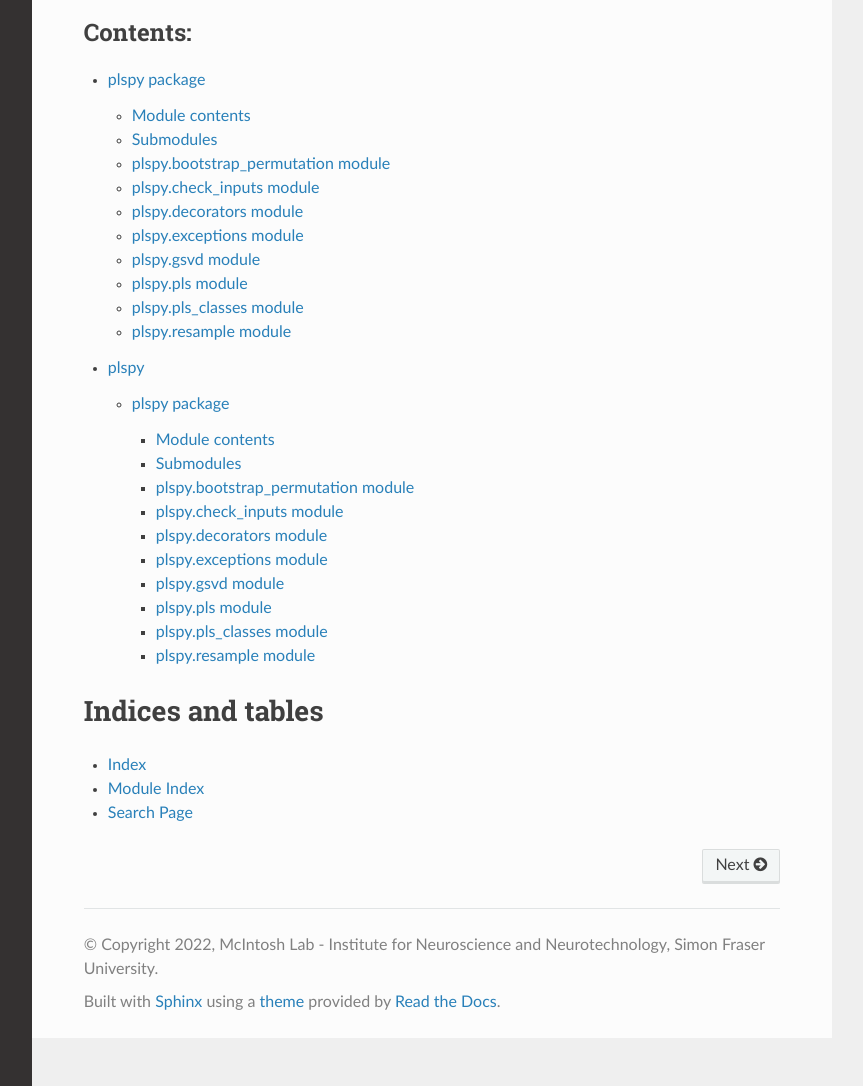
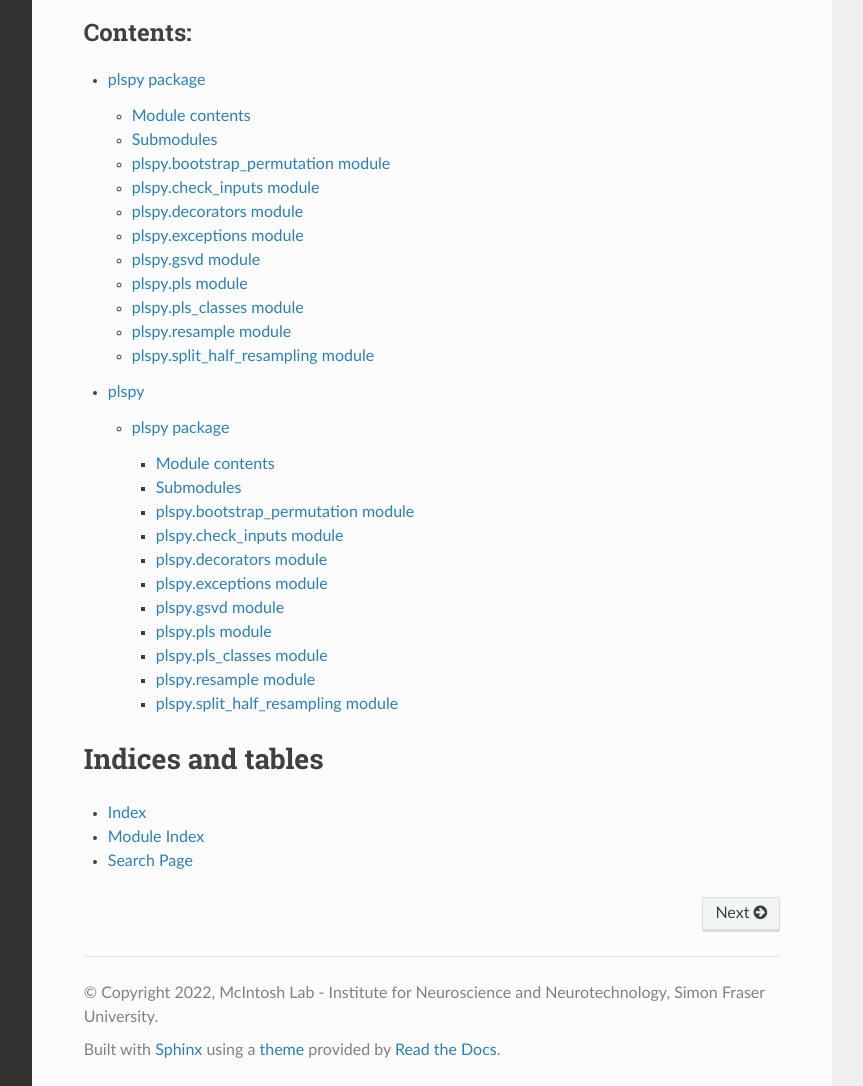
Before and after one commit to McIntosh-Lab/plspy, a Sphinx documentation site: the page built from docs/index.rst, in a window 1280 px wide and 1350 px high, cut to the strip 264-1350 px from the top of the window. Shown: the whole strip, without its empty margins (268-1131 px from the left). Built offline with Sphinx 7.4.7 and the Read the Docs theme 3.1.0, drawn with Linux system fonts in a browser that asks for light colours.

Commit message:
docs: add split-half documentation

```diff
--- a/docs/plspy.rst
+++ b/docs/plspy.rst
@@ -77,3 +77,11 @@
    :members:
    :undoc-members:
    :show-inheritance:
+
+plspy.split_half_resampling module
+----------------------------------
+
+.. automodule:: plspy.split_half_resampling
+   :members: split_half, split_half_test_train
+   :undoc-members:
+   :show-inheritance:
--- a/plspy/__init__.py
+++ b/plspy/__init__.py
@@ -11,6 +11,7 @@
     pls,
     pls_classes,
     resample,
+    split_half_resampling
 )
 from .core.pls import PLS, methods
 from .io import io
```
Also changed, not shown: 1 other file.
